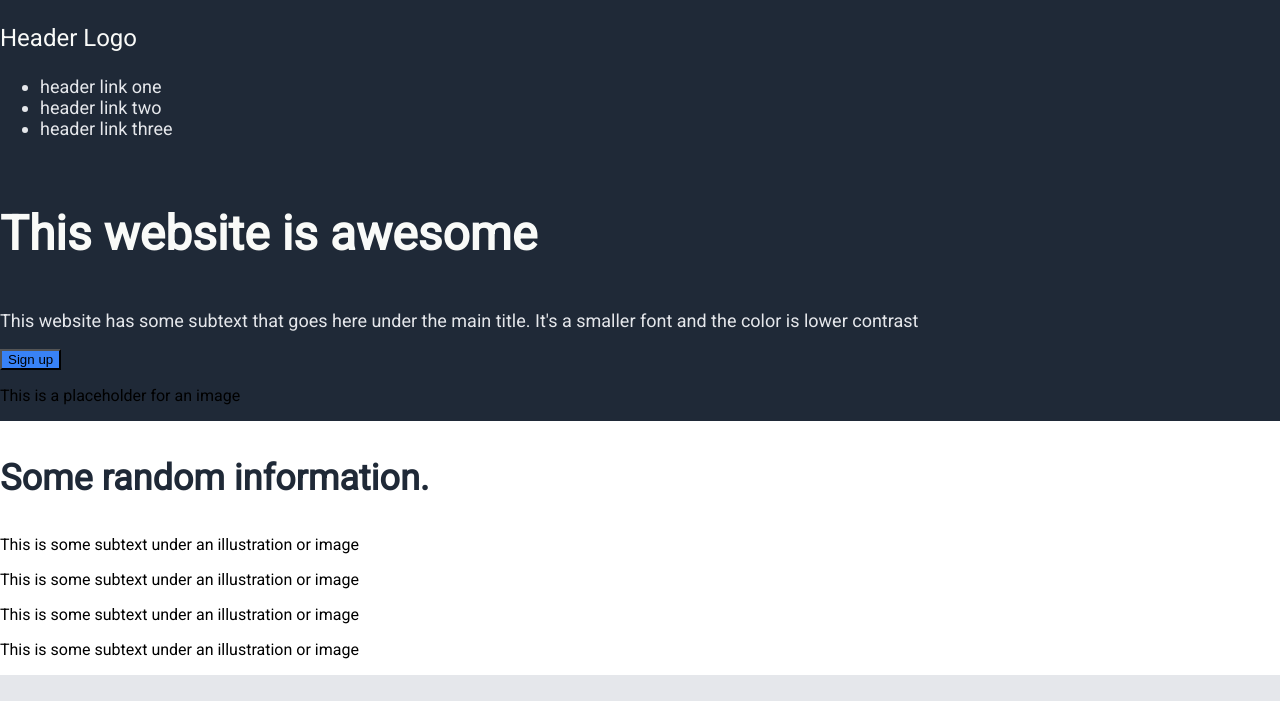
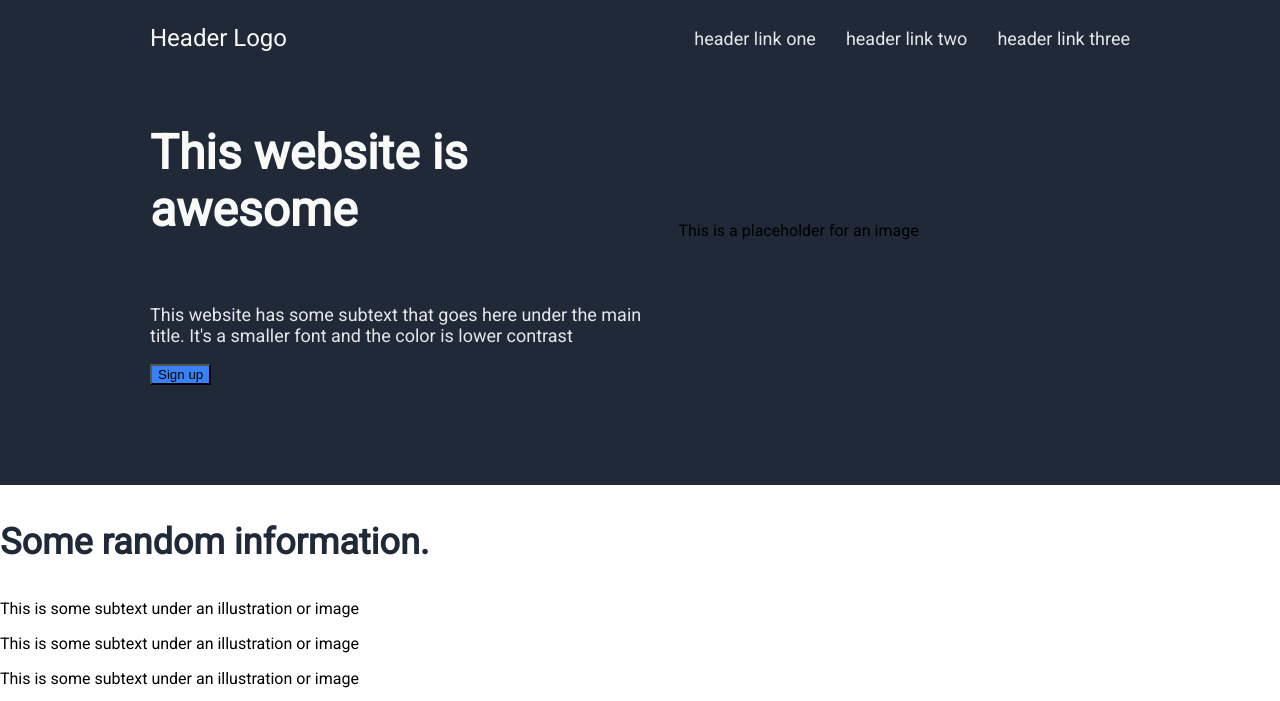
Before and after one commit to firbe/landing-page-macOS, a plain HTML site: page index.html in a window 1280 px wide. Shown: the top 701 px of the page. Drawn offline with Linux system fonts and the light colour scheme.

Commit message:
Add CSS to header and section 1

```diff
--- a/styles.css
+++ b/styles.css
@@ -49,3 +49,36 @@ button, .section4 {
 }
 
 /*Add user styles here*/
+
+header {
+    display: flex;
+    align-items: center;
+    justify-content: space-between;
+    padding: 0px 150px;
+}
+
+.header_links {
+    list-style-type: none;
+    display: flex;
+    gap: 30px;
+    padding: 0;
+}
+
+.section1 {
+    display: flex;
+    align-items: center;
+    justify-content: space-between;
+    padding: 0px 150px 100px;
+}
+
+.s1_box1 {
+    display: flex;
+    flex-wrap: wrap;
+    flex: 5;
+}
+
+.s1_box2 {
+    display: flex;
+    flex-grow: 2;
+    align-self: center;
+}
```
